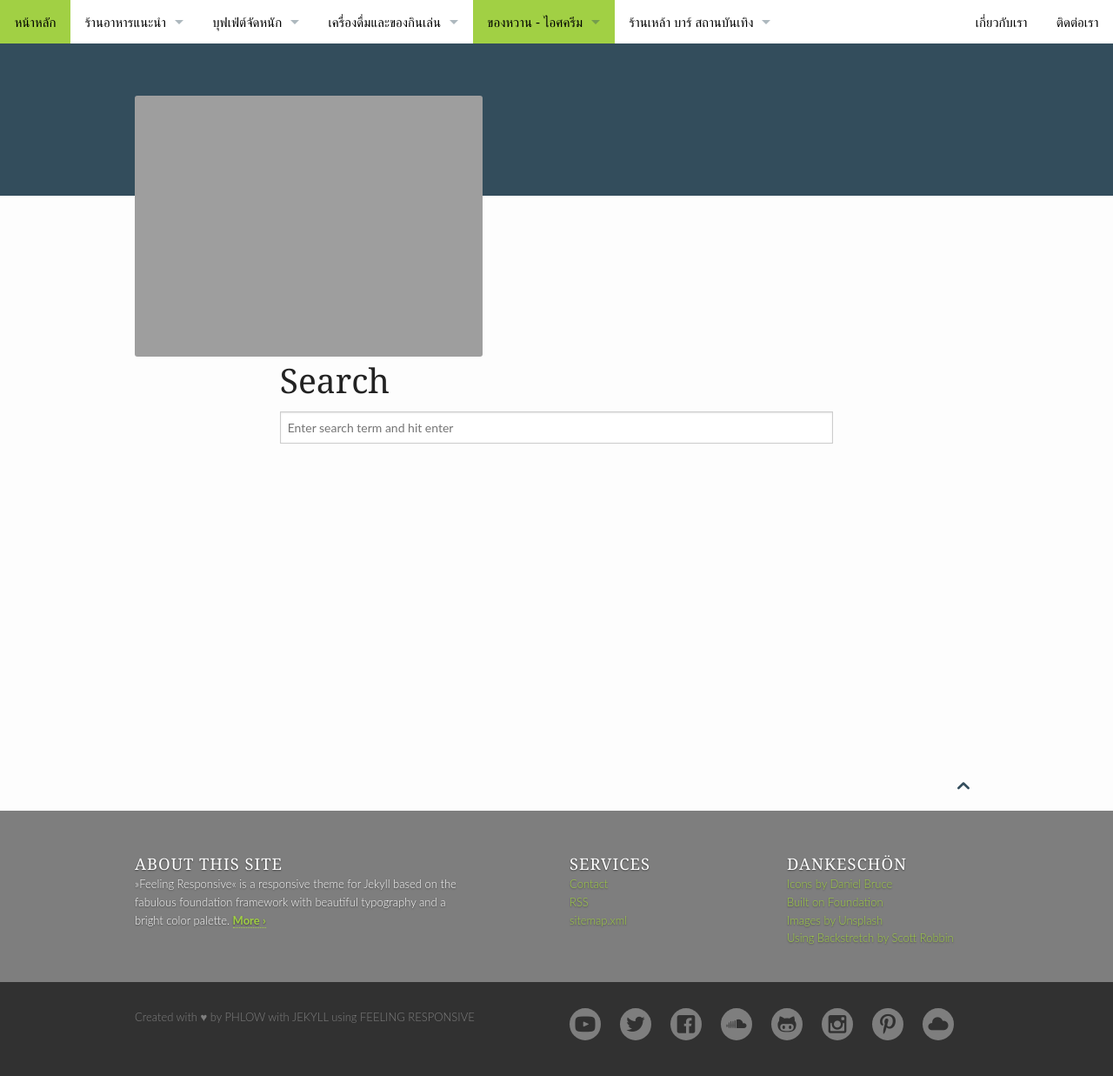
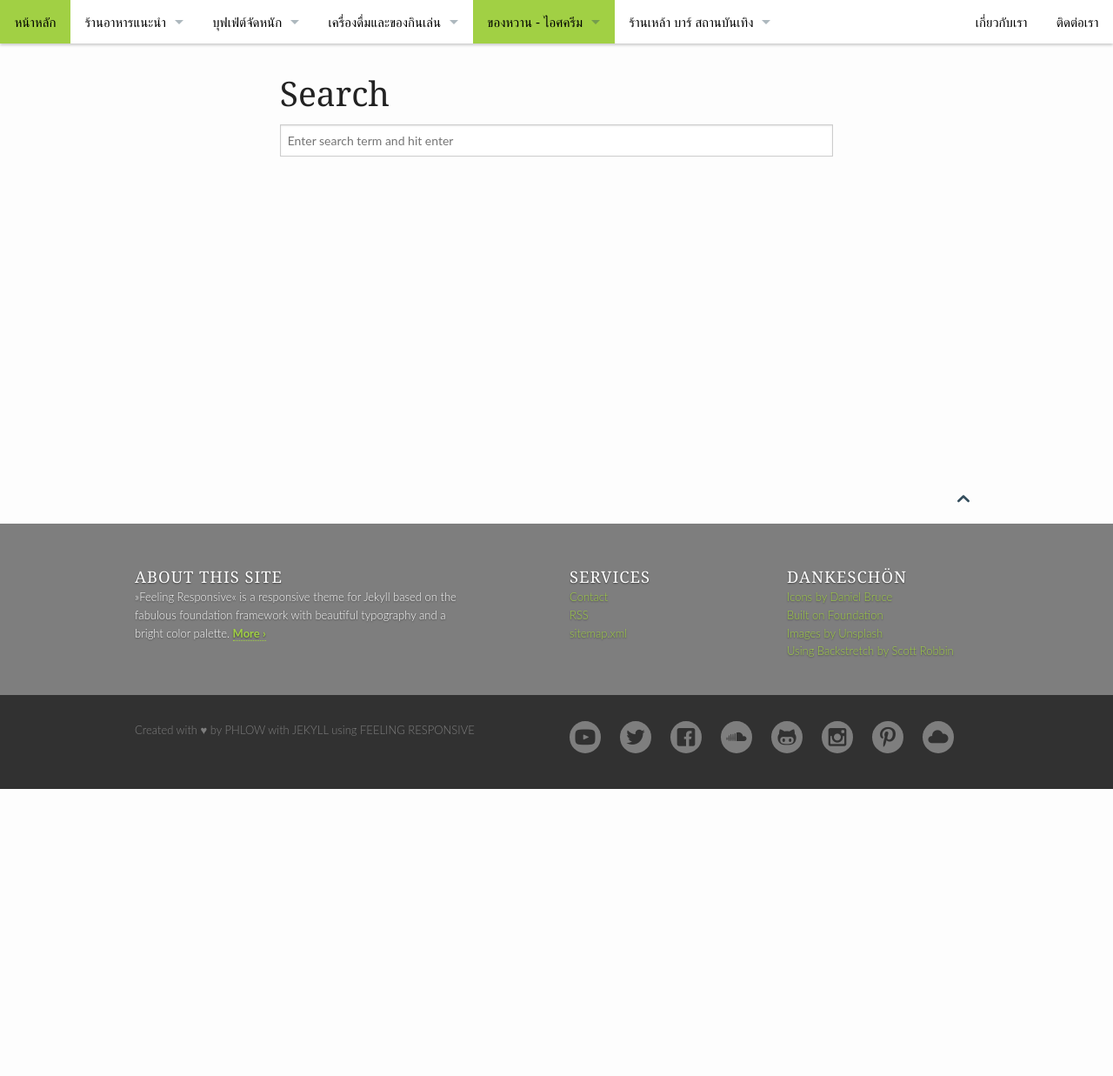
Before and after one commit to hatyairoiroi/hatyairoiroi.github.io, a Jekyll site: the page built from pages/search.md, in a window 1280 px wide. Shown: the whole page at 87% size. Built offline with Jekyll 4.4.1, drawn with Linux system fonts in a browser that asks for light colours; after the commit the page ends 907 px from its top, so only the background shows below that.

Commit message:
Update masthead.html

```diff
--- a/_includes/masthead.html
+++ b/_includes/masthead.html
@@ -1,14 +1,5 @@
 {% if page.header == NULL and page.header.image_fullwidth == NULL and page.header.pattern == NULL and page.header.background-color == NULL and page.header.title == NULL %}
 
-<div id="masthead-no-image-header">
-	<div class="row">
-		<div class="small-12 columns">
-			<a id="logo" href="{{ site.url }}" title="{{ site.title }} – {{ site.slogan }}">
-				<img src="{{ site.url }}/assets/img/{{  }}" alt="{{ site.title }} – {{ site.slogan }}">
-			</a>
-		</div><!-- /.small-12.columns -->
-	</div><!-- /.row -->
-</div><!-- /#masthead -->
 
 
 
```
